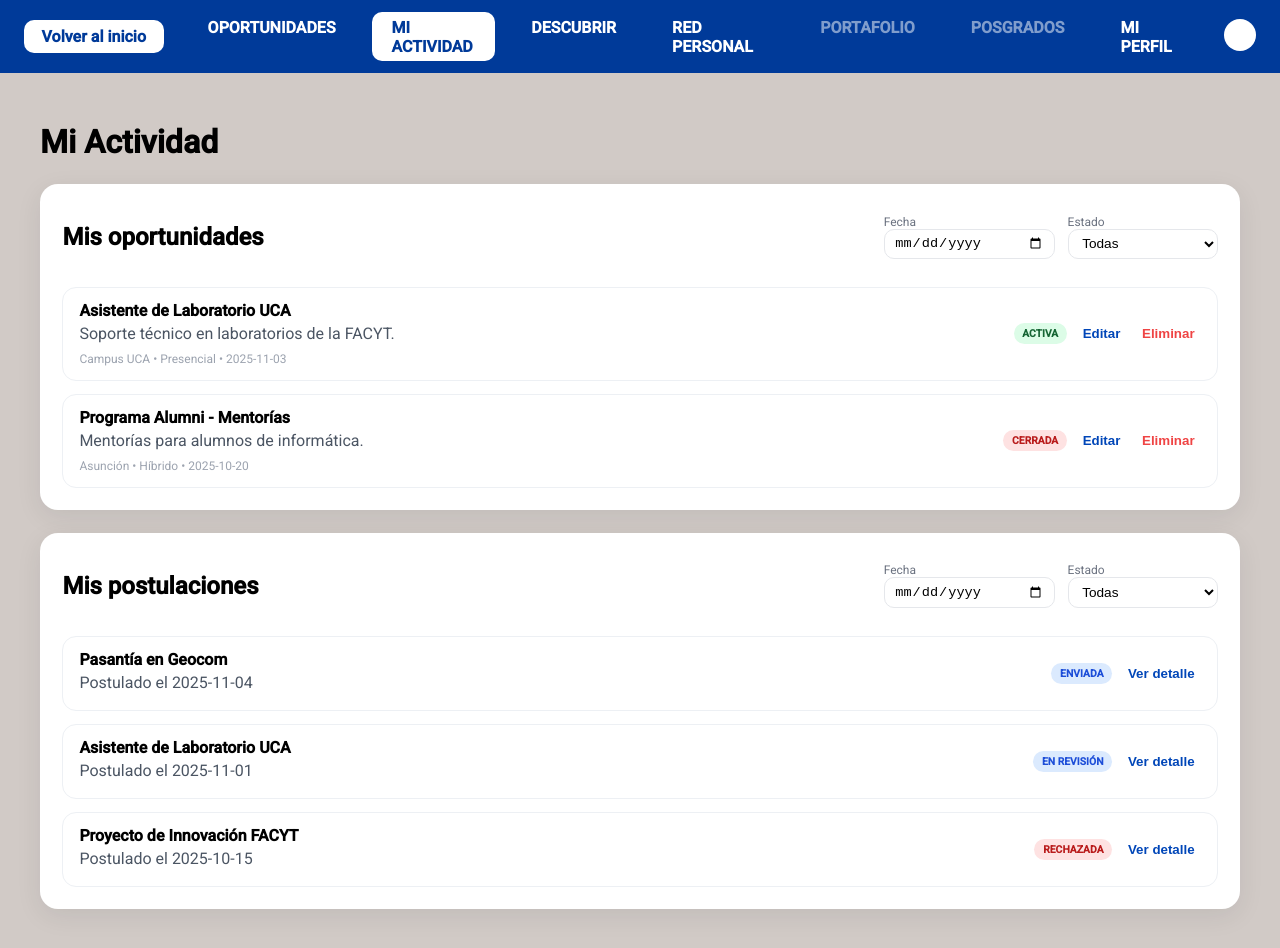
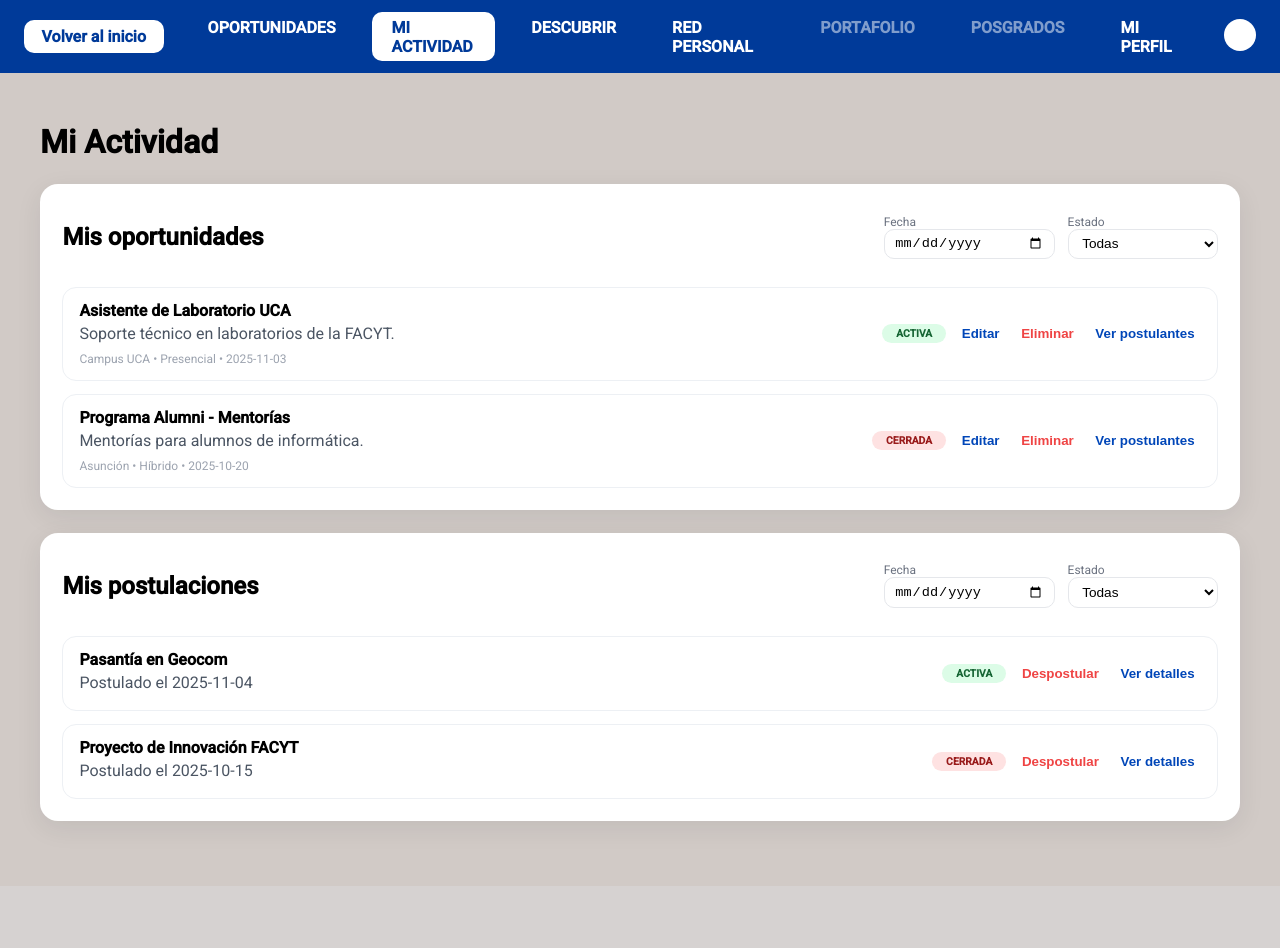
Before and after one commit to ViasUC/Alumni, an Angular app: page /mi-actividad in a window 1280 px wide. Shown: the top 948 px of the page. After the commit the page ends 886 px from the top, so only its background shows below. Built offline with nearby package versions, Linux system fonts and the light colour scheme.

Commit message:
Terminada Pantalla Mi Actividad

```diff
--- a/src/app/mi-actividad/mi-actividad.component.css
+++ b/src/app/mi-actividad/mi-actividad.component.css
@@ -143,3 +143,31 @@
     flex-wrap: wrap;
   }
 }
+
+.btn-success {
+  background: #d1fae5;
+  color: #047857;
+  border: none;
+  border-radius: 999px;
+  padding: .25rem .7rem;
+  font-weight: 600;
+  cursor: pointer;
+}
+
+.badge {
+  display: inline-block;
+  padding: 3px 14px;
+  border-radius: 999px;
+  font-size: .65rem;
+  font-weight: 600;
+}
+
+.badge-green {
+  background: #dcfce7;
+  color: #166534;
+}
+
+.badge-red {
+  background: #fee2e2;
+  color: #991b1b;
+}
--- a/src/app/mi-actividad/mi-actividad.component.html
+++ b/src/app/mi-actividad/mi-actividad.component.html
@@ -1,10 +1,9 @@
-<!-- barra azul reutilizada -->
 <app-panel-lista activo="actividad"></app-panel-lista>
 
 <div class="mi-actividad-page">
   <h1>Mi Actividad</h1>
 
-  <!-- SECCIÓN 1: MIS OPORTUNIDADES -->
+  <!-- MIS OPORTUNIDADES (SOLO LAS QUE YO CREÉ) -->
   <section class="panel">
     <div class="panel-head">
       <h2>Mis oportunidades</h2>
@@ -34,23 +33,36 @@
             {{ op.ubicacion }} • {{ op.modalidad }} • {{ op.fechaPublicacion }}
           </small>
         </div>
+
         <div class="actions">
-          <span class="badge" [class.badge-green]="op.estado==='activa'"
-                             [class.badge-red]="op.estado==='cerrada'">
+          <span
+            class="badge"
+            [class.badge-green]="op.estado === 'activa'"
+            [class.badge-red]="op.estado === 'cerrada'"
+          >
             {{ op.estado | uppercase }}
           </span>
-          <button class="link-primary" (click)="editarOportunidad(op)">Editar</button>
-          <button class="link-danger" (click)="eliminarOportunidad(op)">Eliminar</button>
+
+          <!-- como son mías: solo estas 3 -->
+          <button class="link-primary" (click)="editarOportunidad(op)">
+            Editar
+          </button>
+          <button class="link-danger" (click)="eliminarOportunidad(op)">
+            Eliminar
+          </button>
+          <button class="link-primary" (click)="abrirPostulantes(op)">
+            Ver postulantes
+          </button>
         </div>
       </div>
     </div>
 
     <ng-template #noOpo>
-      <p class="empty">No tenés oportunidades con esos filtros.</p>
+      <p class="empty">No tenés oportunidades creadas con esos filtros.</p>
     </ng-template>
   </section>
 
-  <!-- SECCIÓN 2: MIS POSTULACIONES -->
+  <!-- MIS POSTULACIONES (EXTERNAS) -->
 <section class="panel">
   <div class="panel-head">
     <h2>Mis postulaciones</h2>
@@ -63,10 +75,8 @@
         <span>Estado</span>
         <select [(ngModel)]="filtroEstadoPost">
           <option value="todas">Todas</option>
-            <option value="enviada">Enviada</option>
-            <option value="en revisión">En revisión</option>
-            <option value="aceptada">Aceptada</option>
-            <option value="rechazada">Rechazada</option>
+          <option value="activa">Activa</option>
+          <option value="cerrada">Cerrada</option>
         </select>
       </label>
     </div>
@@ -78,14 +88,22 @@
         <h3>{{ p.oportunidadTitulo }}</h3>
         <p>Postulado el {{ p.fechaPostulacion }}</p>
       </div>
+
       <div class="actions">
-          <span class="badge"
-                [class.badge-blue]="p.estado==='enviada' || p.estado==='en revisión'"
-                [class.badge-green]="p.estado==='aceptada'"
-                [class.badge-red]="p.estado==='rechazada'">
+        <span
+          class="badge"
+          [class.badge-green]="p.estado === 'activa'"
+          [class.badge-red]="p.estado === 'cerrada'"
+        >
           {{ p.estado | titlecase }}
         </span>
-          <button class="link-primary" (click)="verDetallePostulacion(p)">Ver detalle</button>
+
+        <button class="link-danger" (click)="despostularPostulacion(p)">
+          Despostular
+        </button>
+        <button class="link-primary" (click)="verDetallePostulacion(p)">
+          Ver detalles
+        </button>
       </div>
     </div>
   </div>
@@ -95,3 +113,35 @@
   </ng-template>
 </section>
 </div>
+
+<!-- POPUPS -->
+<app-popup-detalle
+  *ngIf="popup === 'detalle'"
+  [data]="seleccionada"
+  (cerrar)="cerrarPopup()"
+></app-popup-detalle>
+
+<app-popup-editar
+  *ngIf="popup === 'editar'"
+  [data]="seleccionada"
+  (cerrar)="cerrarPopup()"
+  (guardar)="guardarOportunidad($event)"
+></app-popup-editar>
+
+<app-popup-eliminar *ngIf="popup === 'eliminar'" [data]="seleccionada" [mensaje]="motivoPopup === 'despostular'
+    ? '¿Deseás despostularte de esta oportunidad?'
+    : '¿Deseás eliminar esta oportunidad?'" (cancelar)="cerrarPopup()" (eliminar)="confirmarEliminar()">
+</app-popup-eliminar>
+
+
+<app-popup-postulante
+  *ngIf="popup === 'postulante'"
+  [data]="seleccionada"
+  (cerrar)="cerrarPopup()"
+></app-popup-postulante>
+
+<app-popup-confirmar
+  *ngIf="popup === 'confirmar'"
+  (cancelar)="cerrarPopup()"
+  (guardar)="cerrarPopup()"
+></app-popup-confirmar>
--- a/src/app/mi-actividad/mi-actividad.component.ts
+++ b/src/app/mi-actividad/mi-actividad.component.ts
@@ -2,6 +2,14 @@ import { Component } from '@angular/core';
 import { CommonModule } from '@angular/common';
 import { FormsModule } from '@angular/forms';
 import { PanelListaComponent } from '../shared/panel-lista/panel-lista.component';
+
+// popups que ya tenés
+import { PopupDetalleComponent } from '../popups/popup-detalle/popup-detalle.component';
+import { PopupPostulacionComponent } from '../popups/popup-postulacion/popup-postulacion.component';
+import { PopupEditarComponent } from '../popups/popup-editar/popup-editar.component';
+import { PopupEliminarComponent } from '../popups/popup-eliminar/popup-eliminar.component';
+import { PopupPostulanteComponent } from '../popups/popup-postulante/popup-postulante.component';
+import { PopupConfirmarComponent } from '../popups/popup-confirmar/popup-confirmar.component';
 
 interface Oportunidad {
   id: number;
@@ -9,36 +17,53 @@ interface Oportunidad {
   descripcion: string;
   ubicacion?: string;
   modalidad?: string;
-  fechaPublicacion: string;  // ISO o "2025-11-05"
-  estado: 'activa' | 'cerrada' | 'borrador' | 'postulado';
+  fechaPublicacion: string;
+  estado: 'activa' | 'cerrada' | 'borrador';
   creadaPorUsuario: boolean;
+  postulantes?: any[];
 }
 
 interface Postulacion {
   id: number;
   oportunidadTitulo: string;
+  descripcion?: string;
+  ubicacion?: string;
+  modalidad?: string;
   fechaPostulacion: string;
-  estado: 'enviada' | 'aceptada' | 'rechazada' | 'en revisión';
+  // 👇 ahora solo estos dos estados
+  estado: 'activa' | 'cerrada';
 }
 
 @Component({
   selector: 'app-mi-actividad',
   standalone: true,
-  imports: [CommonModule, FormsModule, PanelListaComponent],
+  imports: [
+    CommonModule,
+    FormsModule,
+    PanelListaComponent,
+    PopupDetalleComponent,
+    PopupPostulacionComponent,
+    PopupEditarComponent,
+    PopupEliminarComponent,
+    PopupPostulanteComponent,
+    PopupConfirmarComponent,
+  ],
   templateUrl: './mi-actividad.component.html',
-  styleUrls: ['./mi-actividad.component.css']
+  styleUrls: ['./mi-actividad.component.css'],
 })
 export class MiActividadComponent {
+  popup: '' | 'detalle' | 'editar' | 'eliminar' | 'postulante' | 'confirmar' = '';
+  seleccionada: any = null;
+  // 👇 para saber si estoy eliminando una oportunidad mía o despostulando
+  motivoPopup: 'eliminarOportunidad' | 'despostular' | null = null;
 
-  // filtros sección "Mis oportunidades"
+  // filtros
   filtroFechaOpo = '';
   filtroEstadoOpo = 'todas';
+  filtroFechaPost = '';
+  filtroEstadoPost = 'todas'; // 👈 ahora matchea con activa/cerrada
 
-  // filtros sección "Mis postulaciones"
-  filtroFechaPost = '';
-  filtroEstadoPost = 'todas';
-
-  // mock de oportunidades creadas por mí
+  // SOLO las oportunidades que yo creé
   misOportunidades: Oportunidad[] = [
     {
       id: 1,
@@ -49,6 +74,10 @@ export class MiActividadComponent {
       fechaPublicacion: '2025-11-03',
       estado: 'activa',
       creadaPorUsuario: true,
+      postulantes: [
+        { id: 101, nombre: 'María Fernández', fechaPostulacion: '05 nov. 2025' },
+        { id: 102, nombre: 'Carlos López', fechaPostulacion: '04 nov. 2025' },
+      ],
     },
     {
       id: 2,
@@ -59,71 +88,134 @@ export class MiActividadComponent {
       fechaPublicacion: '2025-10-20',
       estado: 'cerrada',
       creadaPorUsuario: true,
+      postulantes: [],
     },
   ];
 
-  // mock de mis postulaciones
+  // SOLO las oportunidades externas a las que me postulé
   misPostulaciones: Postulacion[] = [
     {
       id: 10,
       oportunidadTitulo: 'Pasantía en Geocom',
+      descripcion: 'Programa de pasantías para estudiantes de informática.',
+      ubicacion: 'Asunción',
+      modalidad: 'Presencial',
       fechaPostulacion: '2025-11-04',
-      estado: 'enviada',
+      estado: 'activa',
     },
     {
       id: 11,
-      oportunidadTitulo: 'Asistente de Laboratorio UCA',
-      fechaPostulacion: '2025-11-01',
-      estado: 'en revisión',
-    },
-    {
-      id: 12,
       oportunidadTitulo: 'Proyecto de Innovación FACYT',
+      descripcion: 'Proyecto temporal en el área de innovación.',
+      ubicacion: 'Remoto',
+      modalidad: 'Remoto',
       fechaPostulacion: '2025-10-15',
-      estado: 'rechazada',
+      estado: 'cerrada',
     },
   ];
 
-  // getters para aplicar filtros en la vista
+  // ====== getters con filtros ======
   get oportunidadesFiltradas(): Oportunidad[] {
-    return this.misOportunidades.filter(op => {
-      const pasaFecha =
-        !this.filtroFechaOpo ||
-        op.fechaPublicacion === this.filtroFechaOpo;
-
-      const pasaEstado =
-        this.filtroEstadoOpo === 'todas' ||
-        op.estado === this.filtroEstadoOpo;
-
-      return pasaFecha && pasaEstado;
+    return this.misOportunidades.filter((op) => {
+      const okFecha =
+        !this.filtroFechaOpo || op.fechaPublicacion === this.filtroFechaOpo;
+      const okEstado =
+        this.filtroEstadoOpo === 'todas' || op.estado === this.filtroEstadoOpo;
+      return okFecha && okEstado;
     });
   }
 
   get postulacionesFiltradas(): Postulacion[] {
-    return this.misPostulaciones.filter(p => {
-      const pasaFecha =
-        !this.filtroFechaPost ||
-        p.fechaPostulacion === this.filtroFechaPost;
-
-      const pasaEstado =
-        this.filtroEstadoPost === 'todas' ||
-        p.estado === this.filtroEstadoPost;
-
-      return pasaFecha && pasaEstado;
+    return this.misPostulaciones.filter((p) => {
+      const okFecha =
+        !this.filtroFechaPost || p.fechaPostulacion === this.filtroFechaPost;
+      const okEstado =
+        this.filtroEstadoPost === 'todas' || p.estado === this.filtroEstadoPost;
+      return okFecha && okEstado;
     });
   }
 
-  // acciones iguales a las de oportunidades
+  // ====== acciones oportunidades ======
   editarOportunidad(op: Oportunidad) {
-    // acá abrís tu popup de editar
-    console.log('editar', op);
+    this.seleccionada = { ...op };
+    this.popup = 'editar';
   }
 
   eliminarOportunidad(op: Oportunidad) {
-    console.log('eliminar', op);
+    this.seleccionada = op;
+    this.motivoPopup = 'eliminarOportunidad';
+    this.popup = 'eliminar';
+  }
+
+  abrirPostulantes(op: Oportunidad) {
+    this.seleccionada = op;
+    this.popup = 'postulante';
+  }
+
+  // ====== acciones postulaciones ======
+  despostularPostulacion(p: Postulacion) {
+    // en vez de borrar al toque, mostramos confirmación
+    this.seleccionada = p;
+    this.motivoPopup = 'despostular';
+    this.popup = 'eliminar';
   }
 
   verDetallePostulacion(p: Postulacion) {
-    console.log('ver detalle postulacion', p);
+    this.seleccionada = {
+      titulo: p.oportunidadTitulo,
+      descripcion: p.descripcion,
+      ubicacion: p.ubicacion,
+      modalidad: p.modalidad,
+      fecha: p.fechaPostulacion,
+      estado: p.estado,
+      soloLectura: true, // 👈 así el popup no muestra "Postular"
+    };
+    this.popup = 'detalle';
+  }
+
+  // ====== popups comunes ======
+  cerrarPopup() {
+    this.popup = '';
+    this.seleccionada = null;
+    this.motivoPopup = null;
+  }
+
+  guardarOportunidad(data: any) {
+    if (!data) {
+      this.cerrarPopup();
+      return;
+    }
+
+    if (data.estado) {
+    data.estado = data.estado.toLowerCase();
+    }
+
+    const idx = this.misOportunidades.findIndex((o) => o.id === data.id);
+    if (idx !== -1) {
+      this.misOportunidades[idx] = {
+        ...this.misOportunidades[idx],
+        ...data,
+      };
+    }
+
+    this.cerrarPopup();
+  }
+
+  confirmarEliminar() {
+    // eliminar una oportunidad mía
+    if (this.motivoPopup === 'eliminarOportunidad' && this.seleccionada) {
+      this.misOportunidades = this.misOportunidades.filter(
+        (o) => o.id !== this.seleccionada.id
+      );
+    }
+
+    // despostularme de una externa
+    if (this.motivoPopup === 'despostular' && this.seleccionada) {
+      this.misPostulaciones = this.misPostulaciones.filter(
+        (p) => p.id !== this.seleccionada.id
+      );
+    }
+
+    this.cerrarPopup();
   }
 }
--- a/src/app/oportunidades/oportunidades.component.html
+++ b/src/app/oportunidades/oportunidades.component.html
@@ -38,7 +38,7 @@
               class="link-primary"
               (click)="abrirDetalle(op)"
             >
-              Ver más
+              Ver detalles
             </button>
             <button
               *ngIf="!op.postulado"
--- a/src/app/oportunidades/oportunidades.component.ts
+++ b/src/app/oportunidades/oportunidades.component.ts
@@ -68,6 +68,8 @@ export class OportunidadesComponent {
   popup: 'detalle' | 'postulacion' | 'editar' | 'eliminar' | 'confirmar' | 'postulante' | 'perfilPostulante' | null = null;
   seleccionada: any = null;
   postulanteSeleccionado: any;
+data: any;
+postular: any;
 
   abrirDetalle(op: any) {
     this.seleccionada = op;
--- a/src/app/popups/popup-eliminar/popup-eliminar.component.html
+++ b/src/app/popups/popup-eliminar/popup-eliminar.component.html
@@ -1,7 +1,7 @@
 <div class="overlay">
   <div class="modal">
-    <h3>Eliminar Oportunidad</h3>
-    <p>¿Seguro que querés eliminar <b>{{ data?.titulo }}</b>?</p>
+    <h3>Confirmar acción</h3>
+    <p>{{ mensaje }}</p>
     <div class="actions">
       <button class="btn-secondary" (click)="cancelar.emit()">Cancelar</button>
       <button class="btn-danger" (click)="eliminar.emit()">Eliminar</button>
```
Also changed, not shown: src/app/popups/popup-detalle/popup-detalle.component.html (+5 -7 lines), src/app/popups/popup-eliminar/popup-eliminar.component.ts (+8 -0 lines). Lines whose indentation alone changed are shown as unchanged.
